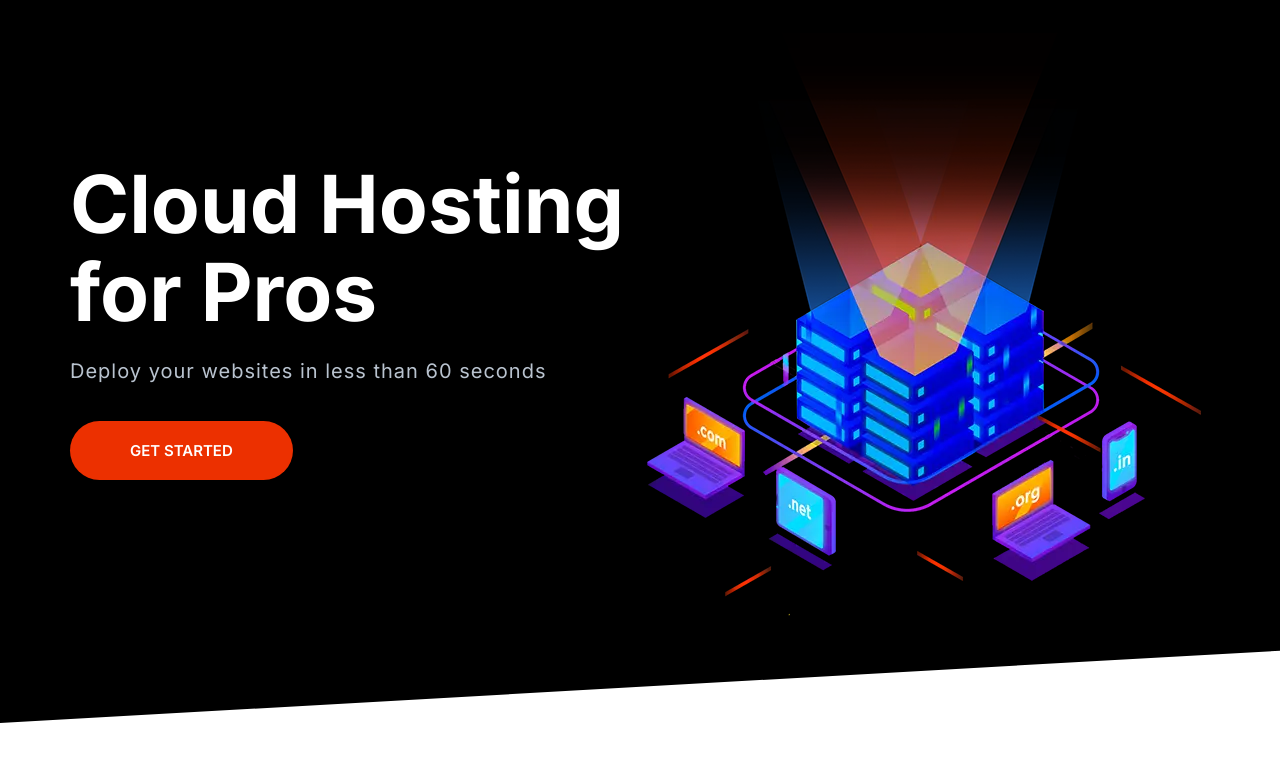
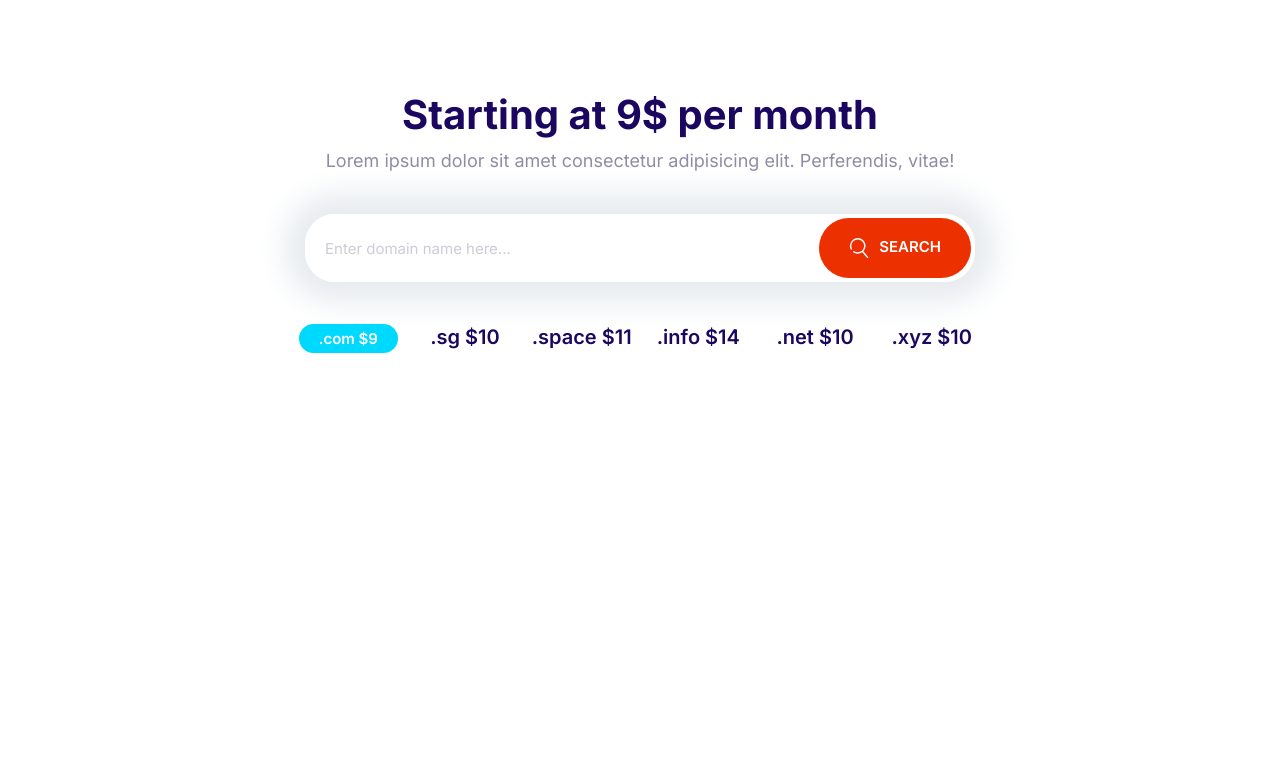
Before and after one commit to DenisKim95/moshify, a plain HTML site: page index.html in a window 1280 px wide. Drawn offline with Linux system fonts and the light colour scheme.

Commit message:
Created domain block.

```diff
--- a/CSS/styles.css
+++ b/CSS/styles.css
@@ -4,7 +4,7 @@
     --color-accent: #ff3400;
     --color-headings: #1b0760;
     --color-body: #918ca4;
-    --color-body-darker: #5c5577
+    --color-body-darker: #5c5577;
     --color-border: #ccc;
     --border-radius: 30px;
     }
@@ -207,11 +207,19 @@ a {
     font-size: 1.8rem;
     font-weight: 600;
     margin: 1rem 0;
+    outline: 0;
     padding: 2rem 3rem;
     text-transform: uppercase;
     white-space: nowrap;
     text-align: center;
 
+}
+
+.btn .icon {
+    width: 2rem;
+    height: 2rem;
+    margin-right: 1rem;
+    vertical-align: middle;
 }
 
 .btn--primary {
@@ -288,7 +296,7 @@ a {
 .input-group .input {
     border: 0;
     flex-grow: 1;
-    padding: 1.5rem 1rem;
+    padding: 1.5rem 2rem;
 }
 
 .input-group .btn {
@@ -715,3 +723,29 @@ transform: rotate(0);
         align-self: center;
     }
 }
+
+/* Domain Block */
+
+.block-domain .input-group {
+    box-shadow: 0 0 30px 20px #e6ebee;
+    border: 0;
+    margin: 4rem auto;
+    max-width: 670px;
+}
+
+.block-domain__prices {
+    display: grid;
+    grid-template-columns: repeat(3, 1fr);
+    grid-template-rows: repeat(2, 6rem);
+    font-size: 2rem;
+    font-weight: 600;
+    justify-items: center;
+    max-width: 700px;
+    margin: 0 auto;
+}
+
+@media screen and (min-width: 768px) {
+    .block-domain__prices {
+        grid-template-columns: repeat(auto-fit, minmax(10rem, 1fr));
+    }
+}
--- a/index.html
+++ b/index.html
@@ -18,25 +18,34 @@
     <link rel="stylesheet" href="/CSS/styles.css" />
   </head>
   <body>
-    <section class="block block--dark block--skewed-left hero">
-      <div class="container grid grid--1x2">
-        <header class="block__header hero__content">
-          <h1 class="block__heading">Cloud Hosting for Pros</h1>
-          <p class="hero__tagline">
-            Deploy your websites in less than 60 seconds
-          </p>
-          <a href="#" class="btn btn--accent btn--stretched">Get Started</a>
-        </header>
-        <picture>
-          <source
-            type="image/webp"
-            srcset="images/banner.webp 1x, images/banner@2x.webp 2x" />
-          <source
-            type="image/png"
-            srcset="images/banner.png 1x, images/banner@2x.png 2x" />
-          <img class="hero__image" src="/Images/banner.png" alt=""
-        /></picture>
+    <section class="block container block-domain">
+      <header class="block__header">
+        <h2>Starting at 9$ per month</h2>
+        <p>
+          Lorem ipsum dolor sit amet consectetur adipisicing elit. Perferendis,
+          vitae!
+        </p>
+      </header>
+      <div class="input-group">
+        <input
+          type="text"
+          class="input"
+          placeholder="Enter domain name here..."
+        />
+        <button class="btn btn--accent">
+          <svg class="icon icon--white">
+            <use xlink:href="/Images/sprite.svg#search"></use></svg
+          >Search
+        </button>
       </div>
+      <ul class="list block-domain__prices">
+        <li><span class="badge badge--secondary">.com $9</span></li>
+        <li>.sg $10</li>
+        <li>.space $11</li>
+        <li>.info $14</li>
+        <li>.net $10</li>
+        <li>.xyz $10</li>
+      </ul>
     </section>
     <script src="js/main.js"></script>
   </body>
```
Also changed, not shown: CSS/components/domain block.html (added, +25 -0 lines).
